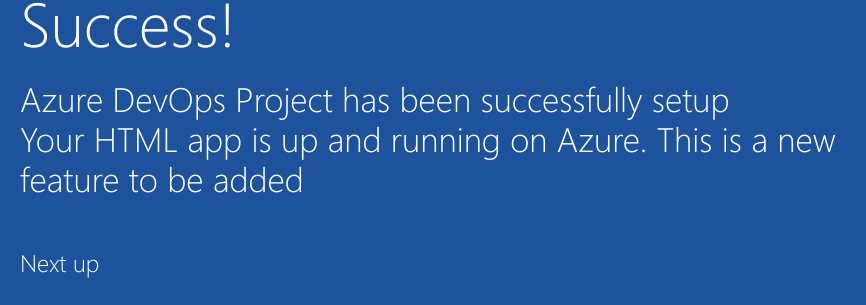
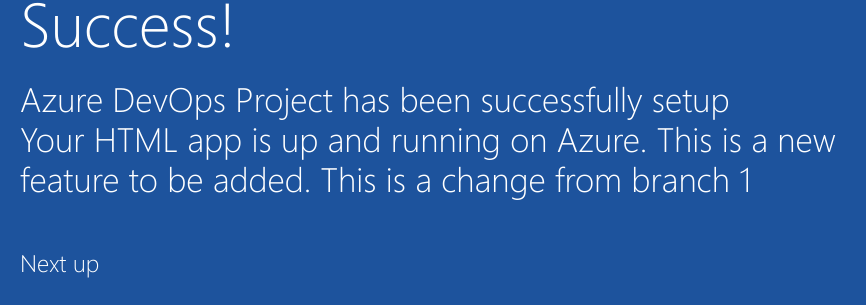
Before and after one commit to drutstein/sample-project, a plain HTML site: page index.html in a window 1280 px wide. Shown: the part 392-697 px from the top of the page, 205-1071 px from the left. Drawn offline with Linux system fonts and the light colour scheme.

Commit message:
changes to branch 1

```diff
--- a/index.html
+++ b/index.html
@@ -20,7 +20,7 @@
             <div class="content-body">
                 <div class="success-text">Success!</div>
                 <div class="description line-1"> Azure DevOps Project has been successfully setup</div>
-                <div class="description line-2"> Your HTML app is up and running on Azure. This is a new feature to be added</div>
+                <div class="description line-2"> Your HTML app is up and running on Azure. This is a new feature to be added. This is a change from branch 1</div>
                 <div class="next-steps-container">
                     <div class="next-steps-header">Next up</div>
                     <div class="next-steps-body">
```
